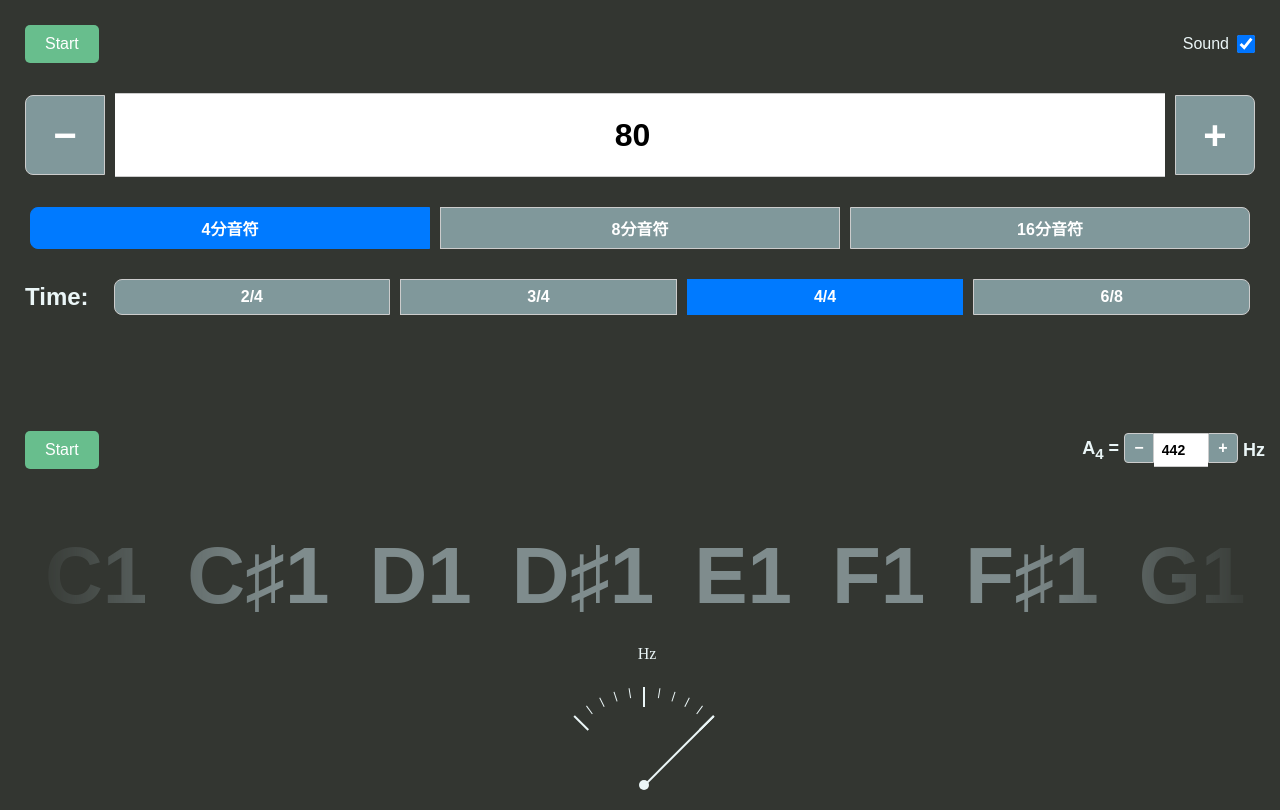
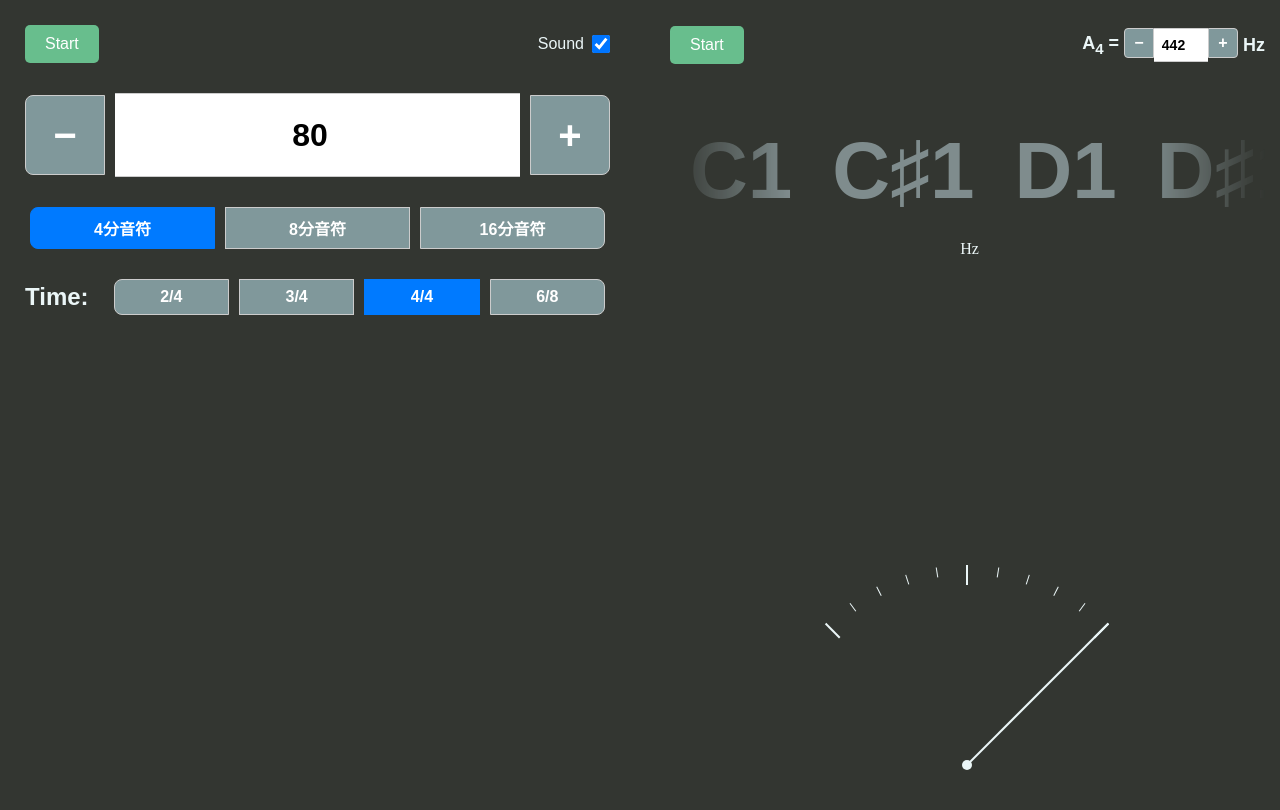
Before and after one commit to teru03/web-tuner-metronome, a Next.js app: page / in a window 1280 px wide. Built offline with nearby package versions, Linux system fonts and the light colour scheme.

Commit message:
配置修正

```diff
--- a/app/globals.css
+++ b/app/globals.css
@@ -501,6 +501,18 @@ body {
   box-shadow: 0 0 0 1px #007AFF;
 }
 
+@media (orientation: landscape) {
+  .container {
+    flex-direction: row;
+  }
+}
+
+@media (min-width: 769px) {
+  .container {
+    flex-direction: row;
+  }
+}
+
 @media (max-width: 768px) {
   .meter {
     width: 100%;
```
